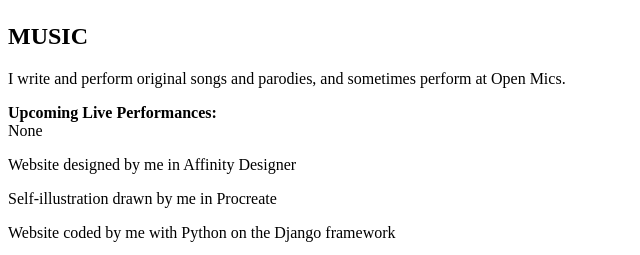
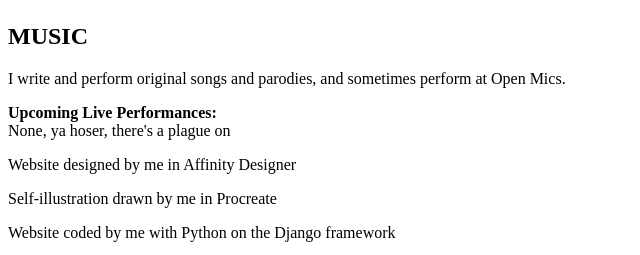
Before and after one commit to unrau/unrau-django, a Django app: page /music/ in a window 1280 px wide. Shown: the part 613-868 px from the top of the page, without its empty margins (0-640 px from the left). Run offline with Django 3.2, Linux system fonts and the light colour scheme; data that the repository does not hold is empty; some libraries are stand-ins or nearby versions.

Commit message:
provide a finny message on the music page when no performances are scheduled

```diff
--- a/music/templates/music.html
+++ b/music/templates/music.html
@@ -6,7 +6,7 @@
     <h2>MUSIC</h2>
     <p>I write and perform original songs and parodies, and sometimes perform at Open Mics.</p>
     <b>Upcoming Live Performances:</b><br />
-    None
+    None, ya hoser, there's a plague on
 </div>
 
 {{ template_name }}
```
